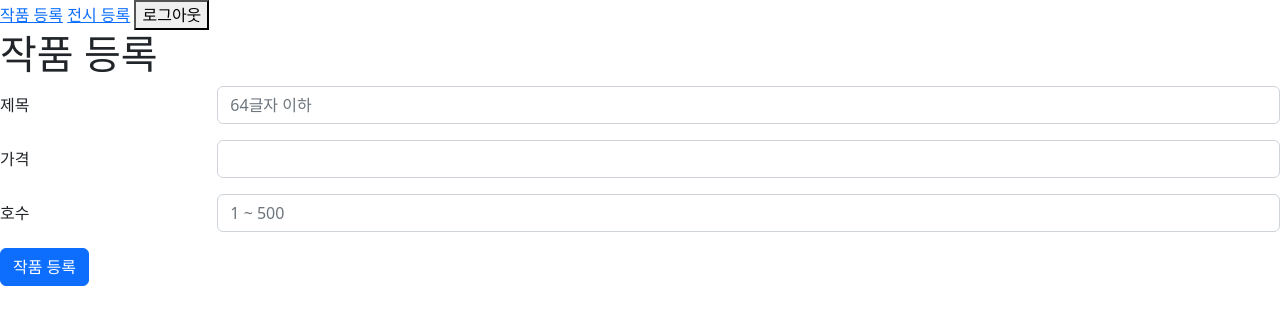
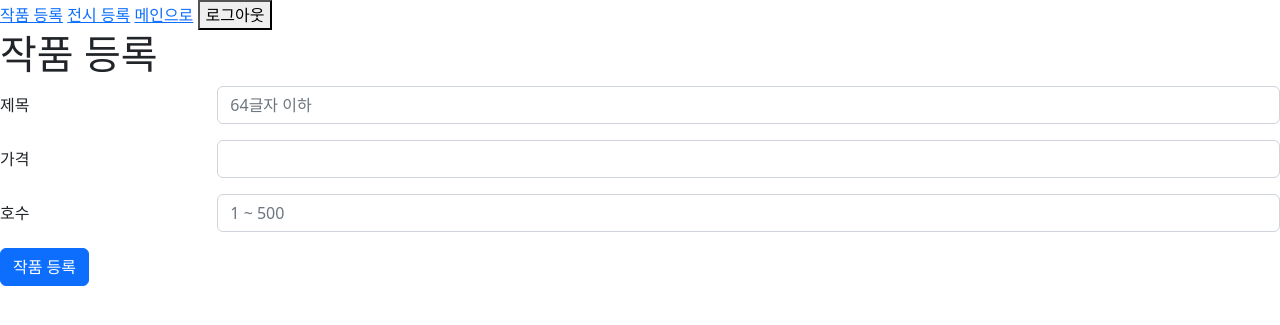
Before and after one commit to zeonga1102/og-assignment, a Django app: page /artist/register/work in a window 1280 px wide. Shown: the top 325 px of the page. Run offline with Django 4.2, Linux system fonts and the light colour scheme.

Commit message:
ENH: 인덱스 페이지로 이동하는 링크 추가

```diff
--- a/templates/artist/base.html
+++ b/templates/artist/base.html
@@ -7,6 +7,7 @@
     <div>
         <a href={% url "artist:work" %}>작품 등록</a>
         <a href='#'>전시 등록</a>
+        <a href={% url "index" %}>메인으로</a>
         <button onclick="logout()">로그아웃</button>
     </div>
     {% block artist_content %}
```
